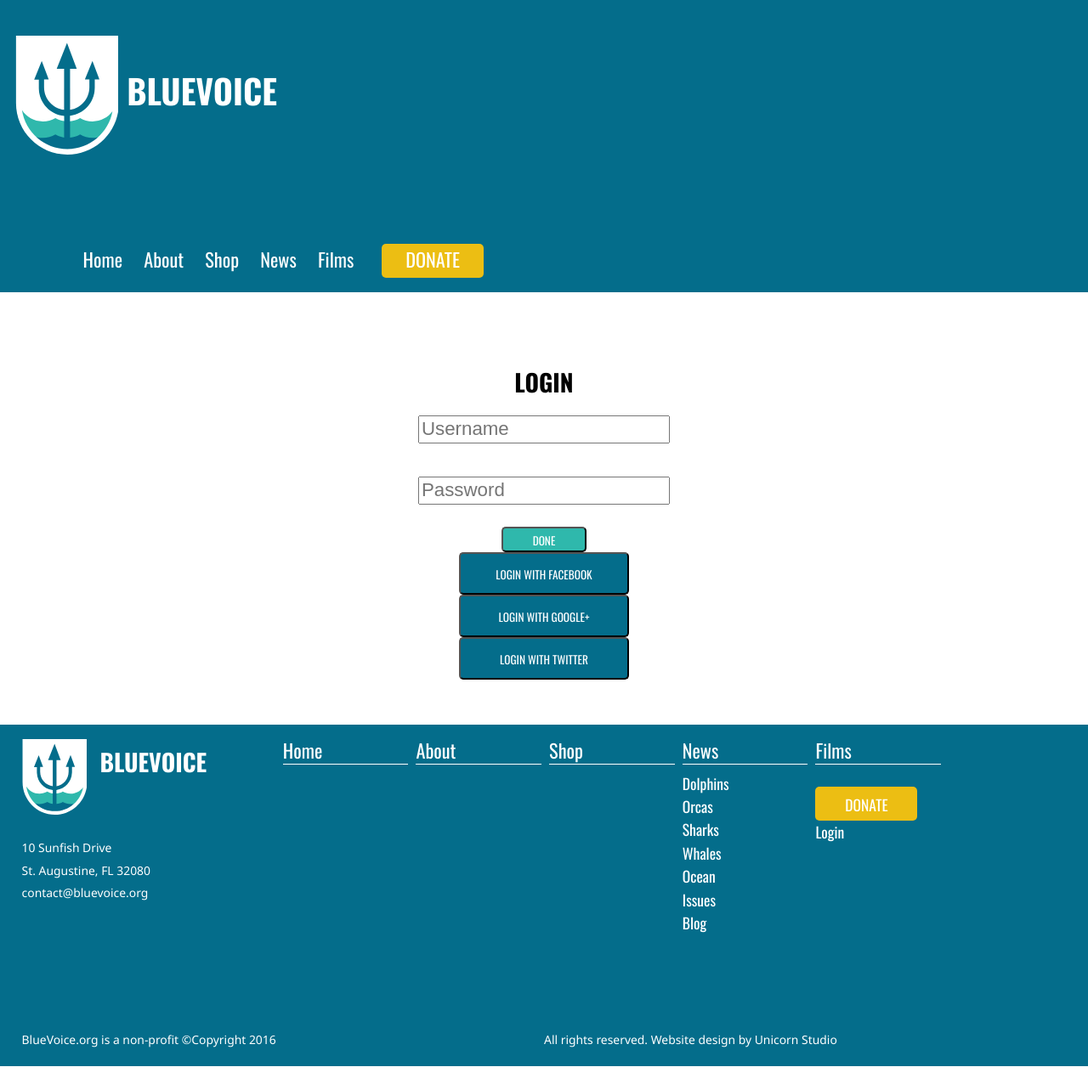
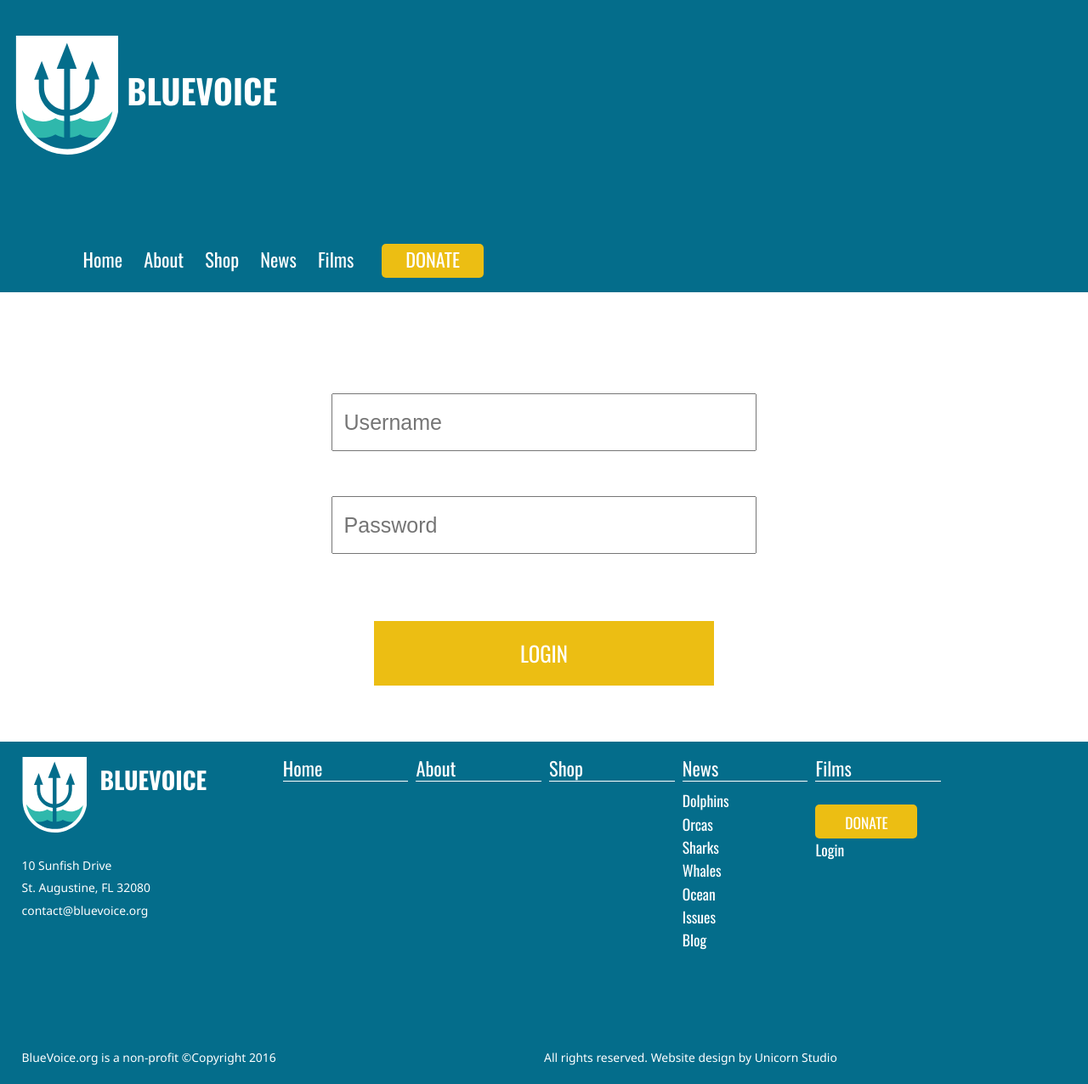
Before and after one commit to gumbey/blue-voice, a Jekyll site: the page built from login.html, in a window 1280 px wide. Shown: the whole page at 85% size. Built offline with Jekyll 4.4.1, drawn with Linux system fonts in a browser that asks for light colours; nearby versions of some CDN libraries; a style sheet for code colours, icons or effects is not loaded; before the commit the page ends 1255 px from its top, so only the background shows below that.

Commit message:
docs(*): Log-in page styled

```diff
--- /dev/null
+++ b/README.html
@@ -0,0 +1,2 @@
+<h1 id="bluevoice">bluevoice</h1>
+<p>ACGD DSN1683 ID5/WD5 Non-Profit Responsive Website Redesign BlueVoice</p>
--- a/css/style.css
+++ b/css/style.css
@@ -1255,66 +1255,46 @@ h1 {
   }
 }
 
-.submit {
-  background-color: #2FB8AC;
-  border-radius: 5px;
-  padding-top: 3px;
-  display: block;
-  margin: 0 auto;
-  width: 100px;
-  height: 30px;
+button {
+  background-color: #ECBE13;
+  border: none;
+  color: white;
+  padding: 1em .5em;
+  text-align: center;
+  text-decoration: none;
+  display: inline-block;
+  width: 100%;
+  max-width: 400px;
   font-family: "Oswald", Helvetica, Arial, sans-serif;
-  list-style-type: none;
-  text-decoration: none;
-  color: #fff;
-  text-transform: uppercase;
-  text-align: center;
 }
 
-.facebook-login {
-  background-color: #046D8B;
-  border-radius: 5px;
-  padding-top: 3px;
-  display: block;
-  margin: 0 auto;
-  width: 200px;
-  height: 50px;
+button:hover {
+  background-color: #2FB8AC;
+  border: none;
+  color: white;
+  padding: 1em .5em;
+  text-align: center;
+  text-decoration: none;
+  display: inline-block;
+  width: 100%;
+  max-width: 400px;
   font-family: "Oswald", Helvetica, Arial, sans-serif;
-  list-style-type: none;
-  text-decoration: none;
-  color: #fff;
-  text-transform: uppercase;
-  text-align: center;
 }
 
-.google-login {
-  background-color: #046D8B;
-  border-radius: 5px;
-  padding-top: 3px;
-  display: block;
-  margin: 0 auto;
-  width: 200px;
-  height: 50px;
-  font-family: "Oswald", Helvetica, Arial, sans-serif;
-  list-style-type: none;
-  text-decoration: none;
-  color: #fff;
-  text-transform: uppercase;
-  text-align: center;
+.input-feild {
+  padding: .75em .5em;
+  width: 100%;
+  max-width: 500px;
 }
 
-.twitter-login {
+.login-title {
   background-color: #046D8B;
-  border-radius: 5px;
-  padding-top: 3px;
-  display: block;
-  margin: 0 auto;
-  width: 200px;
-  height: 50px;
+  color: #FFF;
+  text-transform: uppercase;
   font-family: "Oswald", Helvetica, Arial, sans-serif;
-  list-style-type: none;
-  text-decoration: none;
-  color: #fff;
-  text-transform: uppercase;
-  text-align: center;
+  padding-top: 5px;
+  padding-bottom: 5px;
+  font-weight: normal;
+  max-width: 400px;
+  margin: auto;
 }
--- a/donate.html
+++ b/donate.html
@@ -1,7 +1,7 @@
 ---
 layout: default
 ---
-<div class="grid gutter">
+<div class="grid">
   <div class="unit unit-xs-1 unit-s-1 unit-m-1 unit-l-1 unit-xl-1 center">
     <h2 class="oswald">YOU CAN MAKE A DIFFERENCE</h2>
       <p class="text-block">We need your support to protect dolphins and whales – to send BlueVoice teams
@@ -11,7 +11,7 @@ layout: default
       </p>
 
     <div class="unit unit-xs-1 unit-s-1 unit-m-1 unit-l-1 push">
-      <a class="pay-btn credit tera button" href="#"><i class="icon-credit-card s-icon"></i>DONATE WITH A CREDIT CARD</a>
+      <a class="pay-btn credit tera" href="#"><i class="icon-credit-card s-icon"></i>DONATE WITH A CREDIT CARD</a>
       <i class="icon-cc-amex amex island-1-2"></i>
       <i class="icon-cc-discover discover island-1-2"></i>
       <i class="icon-cc-visa visa island-1-2"></i>
@@ -19,7 +19,7 @@ layout: default
     </div>
 
     <div class="unit unit-xs-1 unit-s-1 unit-m-1 unit-l-1 push">
-      <a class="pay-btn paypal push tera button" href="https://www.paypal.com/ca/cgi-bin/webscr?cmd=_flow&SESSION=Klmwz0bUZUnyNviral5OMnScoPbV3ORDoyNjaqfSDMHcPynGT2GdgmmNDbK&dispatch=50a222a57771920b6a3d7b606239e4d529b525e0b7e69bf0224adecfb0124e9b61f737ba21b08198a1cfd454fa474d16e3bed0f38ea80110"><i class="icon-paypal s-icon"></i>DONATE WITH PAYPAL</a>
+      <a class="pay-btn paypal push tera" href="https://www.paypal.com/ca/cgi-bin/webscr?cmd=_flow&SESSION=Klmwz0bUZUnyNviral5OMnScoPbV3ORDoyNjaqfSDMHcPynGT2GdgmmNDbK&dispatch=50a222a57771920b6a3d7b606239e4d529b525e0b7e69bf0224adecfb0124e9b61f737ba21b08198a1cfd454fa474d16e3bed0f38ea80110"><i class="icon-paypal s-icon"></i>DONATE WITH PAYPAL</a>
     </div>
 
     <div  class="unit unit-xs-1 unit-s-1 unit-m-1 unit-l-1">
--- a/login.html
+++ b/login.html
@@ -1,22 +1,21 @@
 ---
 layout: default
 ---
-<div class="grid pad-t-3">
+<div class="grid pad-t">
 	<div class="gutter center unit unit-xs-1 unit-s-1 unit-m-1 unit-l-1 pad-b-1-2">
-		<h2 class="push-0 uppercase">Login</h2>
 		<div class="pad-t-1-2">
 			<form>
-				<input class="giga" type="text"  placeholder="Username" required="required"/>
+			<div class="grid pad-t-3">
+				<div class="unit unit-xs-1 unit-s-1 unit-m-1 unit-l-1 pad-b-2">
+					<input class="tera input-feild" type="text"  placeholder="Username" required="required"/>
+				</div>
+				<div class="unit unit-xs-1 unit-s-1 unit-m-1 unit-l-1 pad-b-2">
+					<input class="tera input-feild push" type="password" placeholder="Password" required="required">
+				</div>
+				<div class="unit unit-xs-1 unit-s-1 unit-m-1 unit-l-1 pad-b-2">
+					<button type="submit" class="uppercase tera" value="Login">Login</button>
+				</div>
+			</div>
 			</form>
 		</div>
 	</div>
-	<div class="gutter center unit unit-xs-1 unit-s-1 unit-m-1 unit-l-1 pad-t pad-b">
-			<form class="push">
-  			<input class="giga push" type="password" placeholder="Password" required="required">
-  			<button type="submit" class="submit center">Done</button>
-  			<button type="facebook" class="facebook-login center">Login with Facebook</button>
-  			<button type="submit" class="google-login center">Login with Google+</button>
-  			<button type="submit" class="twitter-login center">Login with Twitter</button>
-			</form>
-	</div>
-</div>
```
Also changed, not shown: css/components/_login.css (+26 -0 lines), scss/components/_login.scss (+36 -60 lines), scss/components/_films.scss (indentation only).
